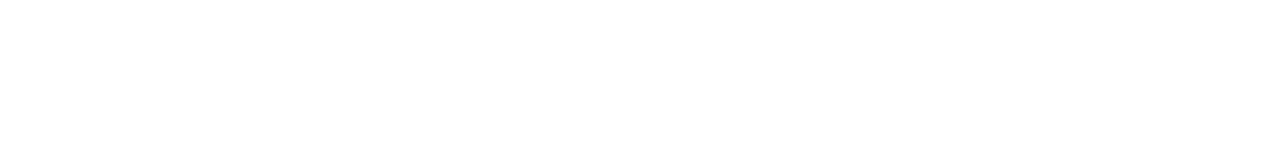
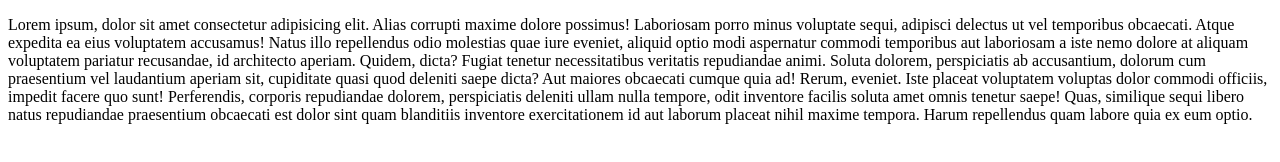
Before and after one commit to kanaerin/mon-premier-projet, a plain HTML site: page index.html in a window 1280 px wide. Drawn offline with Linux system fonts and the light colour scheme.

Commit message:
ajout du paragraphe

```diff
--- a/index.html
+++ b/index.html
@@ -9,7 +9,19 @@
 </head>
 
 <body>
-
+    <p>Lorem ipsum, dolor sit amet consectetur adipisicing elit. Alias corrupti maxime dolore possimus! Laboriosam porro
+        minus voluptate sequi, adipisci delectus ut vel temporibus obcaecati. Atque expedita ea eius voluptatem
+        accusamus!
+        Natus illo repellendus odio molestias quae iure eveniet, aliquid optio modi aspernatur commodi temporibus aut
+        laboriosam a iste nemo dolore at aliquam voluptatem pariatur recusandae, id architecto aperiam. Quidem, dicta?
+        Fugiat tenetur necessitatibus veritatis repudiandae animi. Soluta dolorem, perspiciatis ab accusantium, dolorum
+        cum praesentium vel laudantium aperiam sit, cupiditate quasi quod deleniti saepe dicta? Aut maiores obcaecati
+        cumque quia ad!
+        Rerum, eveniet. Iste placeat voluptatem voluptas dolor commodi officiis, impedit facere quo sunt! Perferendis,
+        corporis repudiandae dolorem, perspiciatis deleniti ullam nulla tempore, odit inventore facilis soluta amet
+        omnis tenetur saepe!
+        Quas, similique sequi libero natus repudiandae praesentium obcaecati est dolor sint quam blanditiis inventore
+        exercitationem id aut laborum placeat nihil maxime tempora. Harum repellendus quam labore quia ex eum optio.</p>
 </body>
 
 </html>
```
